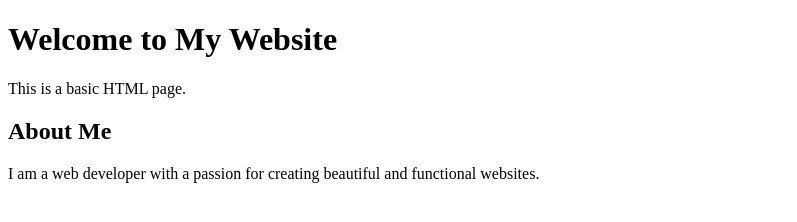
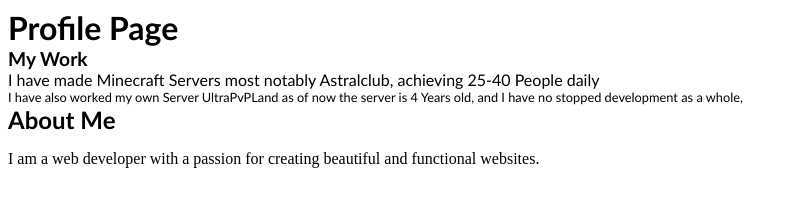
Before and after one commit to Diamondy01/diamondy01.github.io, a plain HTML site: page basis.html in a window 1280 px wide. Shown: the whole page, without its empty margins (0-797 px from the left). Drawn offline with Linux system fonts and the light colour scheme.

Commit message:
Add additional Information

```diff
--- a/basis.css
+++ b/basis.css
@@ -1,27 +1,45 @@
-/* Reset default styles */
-body, h1, p {
-    margin: 0;
-    padding: 0;
+/* Weird and Bad CSS */
+/* Path: basis.css */
+
+.headone {
+  font-size: 2em;
+  color: #000;
+  font-weight: bold;
+  font-family: 'Trebuchet MS', 'Lucida Sans Unicode', 'Lucida Grande', 'Lucida Sans', Arial, sans-serif, sans-serif;
+  margin: 0;
+  padding: 0;
 }
 
-/* Set font and background color */
-body {
-    font-family: Arial, sans-serif;
-    background-color: #f2f2f2;
+.headtwo {
+  font-size: 1.5em;
+  color: #000;
+  font-weight: bold;
+  font-family: 'Trebuchet MS', 'Lucida Sans Unicode', 'Lucida Grande', 'Lucida Sans', Arial, sans-serif, sans-serif;
+  margin: 0;
+  padding: 0;
 }
 
-/* Style heading */
-h1 {
-    font-size: 24px;
-    font-weight: bold;
-    color: #333;
-    margin-bottom: 10px;
+.subheadingone {
+  font-size: 1.2em;
+  color: #000;
+  font-weight: bold;
+  font-family: 'Trebuchet MS', 'Lucida Sans Unicode', 'Lucida Grande', 'Lucida Sans', Arial, sans-serif, sans-serif;
+  margin: 0;
+  padding: 0;
 }
 
-/* Style paragraphs */
-p {
-    font-size: 16px;
-    color: #666;
-    line-height: 1.5;
-    margin-bottom: 20px;
+.para1 {
+  font-size: 1em;
+  color: #000;
+  font-family: 'Trebuchet MS', 'Lucida Sans Unicode', 'Lucida Grande', 'Lucida Sans', Arial, sans-serif, sans-serif;
+  margin: 0;
+  padding: 0;
 }
+
+.para2 {
+  font-size: 0.8em;
+  color: #000;
+  font-family: 'Trebuchet MS', 'Lucida Sans Unicode', 'Lucida Grande', 'Lucida Sans', Arial, sans-serif, sans-serif;
+  margin: 0;
+  padding: 0;
+}
--- a/basis.html
+++ b/basis.html
@@ -1,15 +1,20 @@
 <!DOCTYPE html>
 <html>
 <head>
-    <title>My Website</title>
-    <link rel="stylesheet" href="styles.css">
+    <title>Profile Page</title>
+    <link rel="stylesheet" href="basis.css">
 </head>
 <body>
-    <h1>Welcome to My Website</h1>
-    <p>This is a basic HTML page.</p>
+    <h1 class="headone">Profile Page</h1>
+    <h2 class="subheadingone">My Work</h2>
+    <p class="para1">I have made Minecraft Servers most notably Astralclub, achieving 25-40 People daily</p>
+    <p class="para2">
+        I have also worked my own Server UltraPvPLand
+        as of now the server is 4 Years old, and I have no stopped development as a whole,
+    </p>
 </body>
 </html>
 <div>
-    <h2>About Me</h2>
+    <h2 class="headtwo">About Me</h2>
     <p>I am a web developer with a passion for creating beautiful and functional websites.</p>
 </div>
```
Also changed, not shown: basisp2.html (+1 -1 lines).
